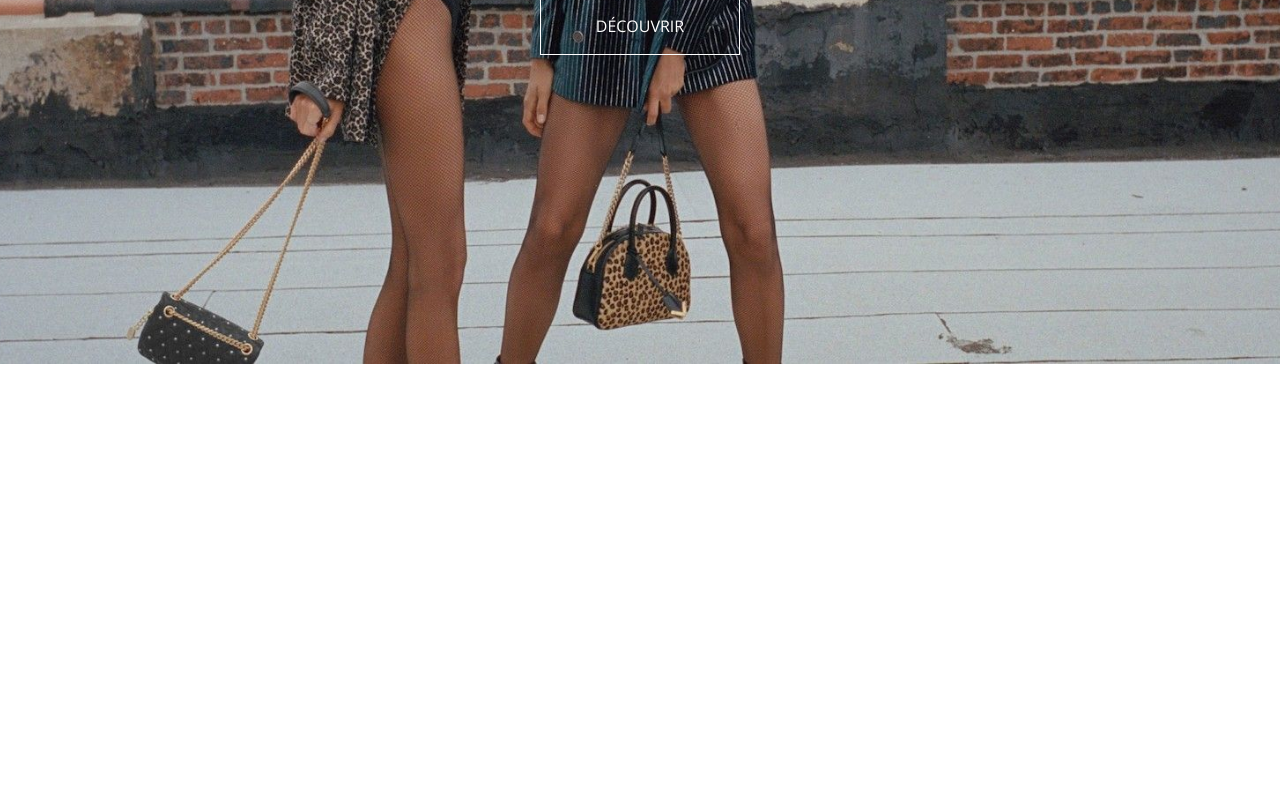
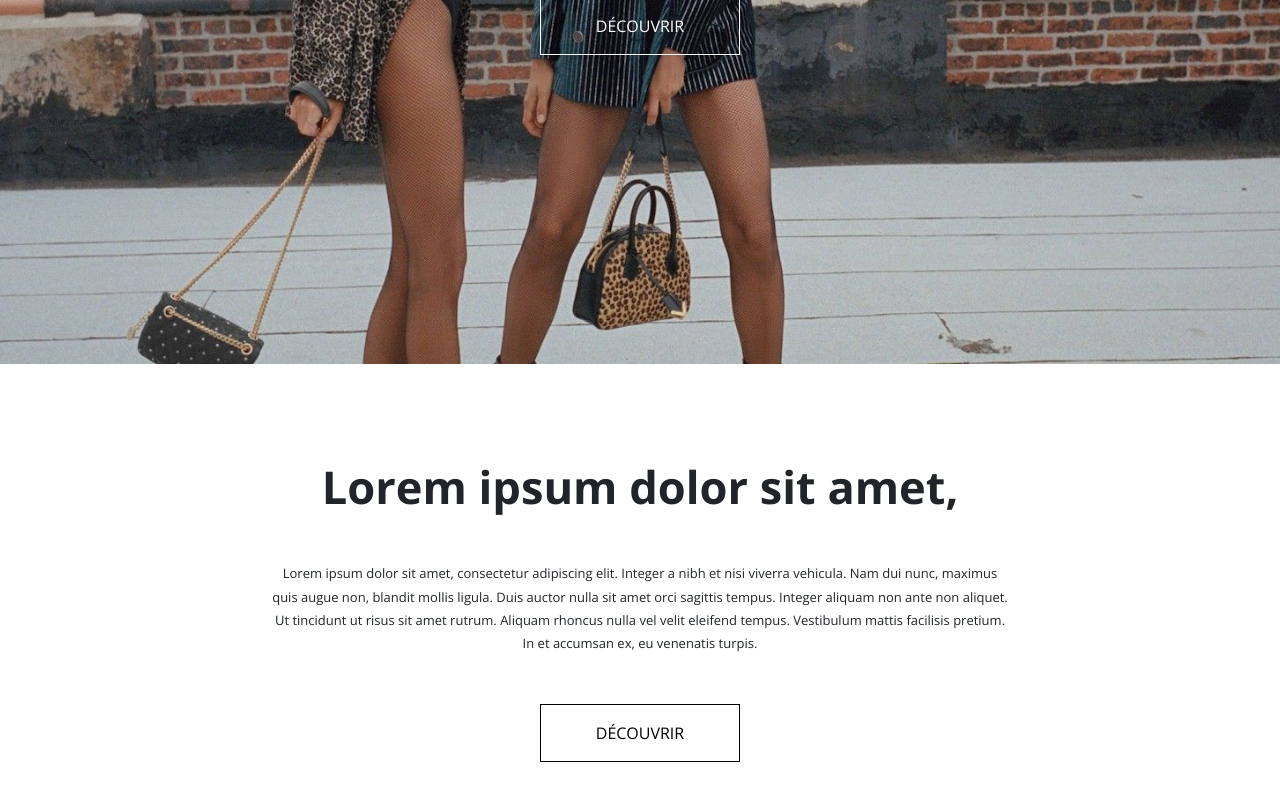
Before and after one commit to damouss/faume, a Vue app: page / in a window 1280 px wide. Shown: the part 436-1236 px from the top of the page. Before the commit the page ends 800 px from the top, so only its background shows below. Built offline with nearby package versions, Linux system fonts and the light colour scheme.

Commit message:
add Sectiontwo

```diff
--- /dev/null
+++ b/src/components/SectionTwo.vue
@@ -0,0 +1,26 @@
+<template>
+    <section class="py-5">
+        <div class="container text-center py-5 ">
+            <div class="row justify-content-center">
+                <div class="col-md-8">
+                    <h2 class="mb-5">Lorem ipsum dolor sit amet,</h2>
+                    <p  class="mb-5">Lorem ipsum dolor sit amet, consectetur adipiscing elit. Integer a nibh et nisi viverra vehicula. Nam dui nunc, maximus quis augue non, blandit mollis ligula. Duis auctor nulla sit amet orci sagittis tempus. Integer aliquam non ante non aliquet. Ut tincidunt ut risus sit amet rutrum. Aliquam rhoncus nulla vel velit eleifend tempus. Vestibulum mattis facilisis pretium. In et accumsan ex, eu venenatis turpis.</p>
+                     <a class="btn btn-outline-primary dark mb-7 mb-md-0" href="#">
+                        Découvrir
+                    </a>
+                </div>
+            </div>
+        </div>
+    </section>
+</template>
+
+<script>
+export default {
+    name: 'SectionTwo',
+    mounted() {
+    }
+}
+</script>
+
+<style lang="scss">
+</style>
--- a/src/pages/HomePage.vue
+++ b/src/pages/HomePage.vue
@@ -2,18 +2,21 @@
     <div>
         <Navbar/>
         <BannerLarge/>
+        <SectionTwo/>
     </div>
 </template>
 
 <script>
 import BannerLarge from "@/components/BannerLarge";
 import Navbar from "@/components/Navbar.vue";
+import SectionTwo from "@/components/SectionTwo.vue"
 
 export default {
     name: 'HomePage',
     components: {
         BannerLarge,
-        Navbar
+        Navbar,
+        SectionTwo
         },
     mounted() {
 
```
